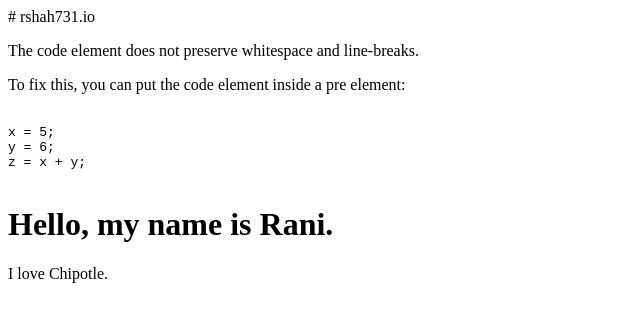
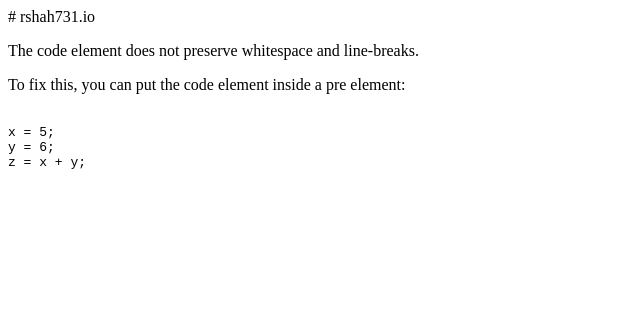
Before and after one commit to rshah731/rshah731.github.io, a plain HTML site: page index.html in a window 1280 px wide. Shown: the whole page, without its empty margins (0-640 px from the left). Drawn offline with Linux system fonts and the light colour scheme.

Commit message:
Update index.html

```diff
--- a/index.html
+++ b/index.html
@@ -20,6 +20,3 @@ z = x + y;
 <!DOCTYPE html>
 <html>
 <body>
-
-<h1>Hello, my name is Rani.</h1>
-<p>I love Chipotle.</p>
```
